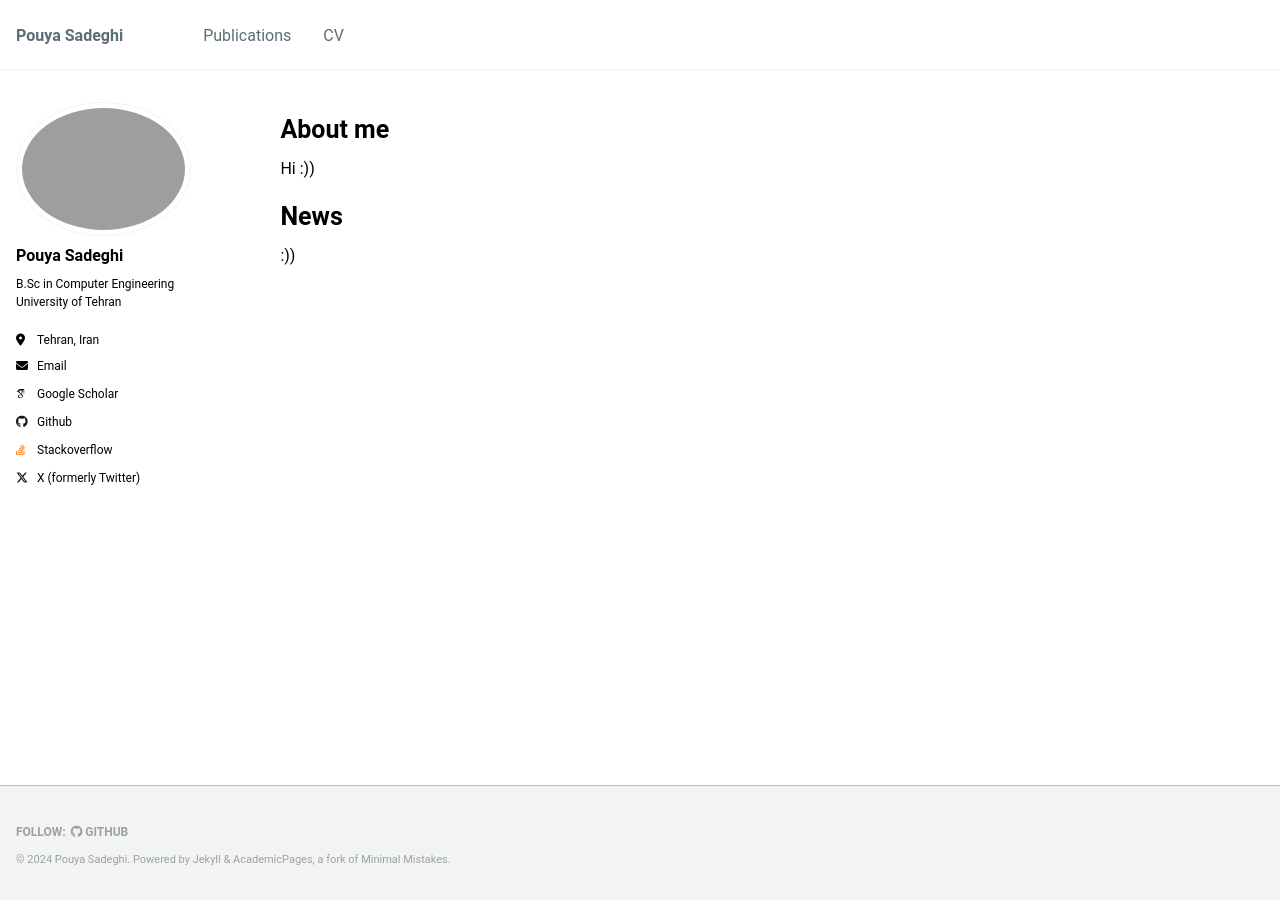
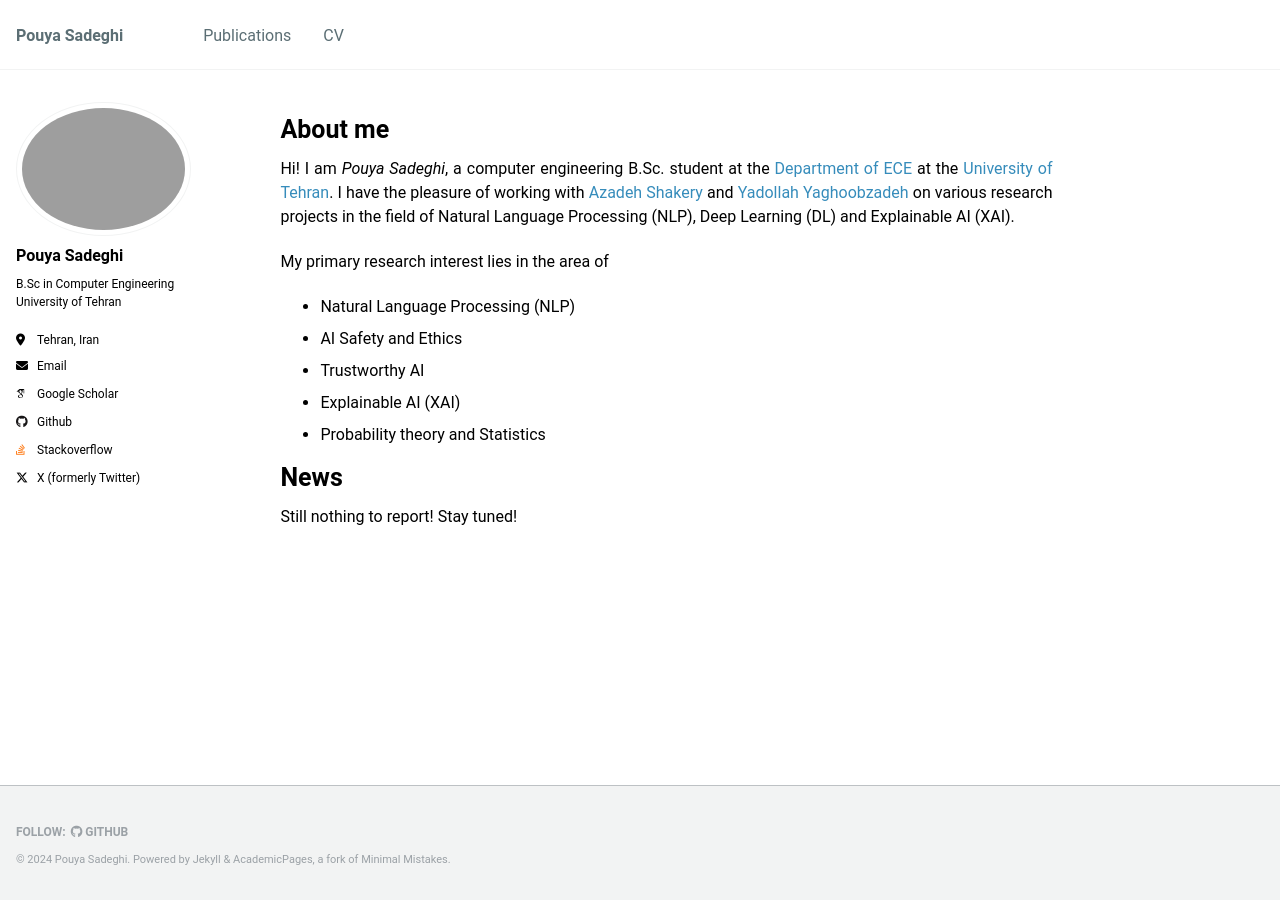
Before and after one commit to Ipouyall/Ipouyall.github.io, a Jekyll site: the page built from _pages/about.md, in a window 1280 px wide. Built offline with Jekyll 4.4.1, drawn with Linux system fonts in a browser that asks for light colours; some web fonts are replaced.

Commit message:
Write a bit of about me

```diff
--- a/_pages/about.md
+++ b/_pages/about.md
@@ -9,10 +9,23 @@ redirect_from:
 
 About me
 ======
-Hi :))
+Hi!
+I am *Pouya Sadeghi*, a computer engineering B.Sc. student at the
+[Department of ECE](https://ece.ut.ac.ir/en/ece){:target="_blank"} at the [University of Tehran](https://ut.ac.ir/en){:target="_blank"}.
+I have the pleasure of working with [Azadeh Shakery](https://ece.ut.ac.ir/en/~shakery){:target="_blank"} and
+[Yadollah Yaghoobzadeh](https://yyaghoobzadeh.github.io/){:target="_blank"} on various research projects in the field of Natural Language Processing (NLP),
+Deep Learning (DL) and Explainable AI (XAI).
+
+
+My primary research interest lies in the area of
+- Natural Language Processing (NLP)
+- AI Safety and Ethics
+- Trustworthy AI
+- Explainable AI (XAI)
+- Probability theory and Statistics
 
 
 
 News
 ======
-:))
+Still nothing to report! Stay tuned!
```
